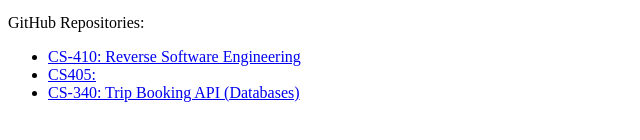
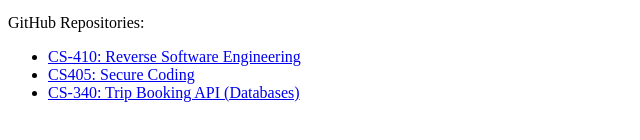
Before and after one commit to TakhaR1234/TakhaR1234.github.io, a plain HTML site: page index.html in a window 1280 px wide. Shown: the part 170-310 px from the top of the page, without its empty margins (0-640 px from the left). Drawn offline with Linux system fonts and the light colour scheme.

Commit message:
Update index.html

```diff
--- a/index.html
+++ b/index.html
@@ -15,7 +15,7 @@
   <p>GitHub Repositories:</p>
 <ul>
   <li><a href="https://github.com/TakhaR1234/CS-410" target="_blank">CS-410: Reverse Software Engineering</a></li>
-  <li><a href="https://github.com/TakhaR1234/CS405" target="_blank">CS405: </a></li>
+  <li><a href="https://github.com/TakhaR1234/CS405" target="_blank">CS405: Secure Coding </a></li>
   <li><a href="https://github.com/TakhaR1234/CS-340" target="_blank">CS-340: Trip Booking API (Databases)</a></li>
 </ul>
 
```
